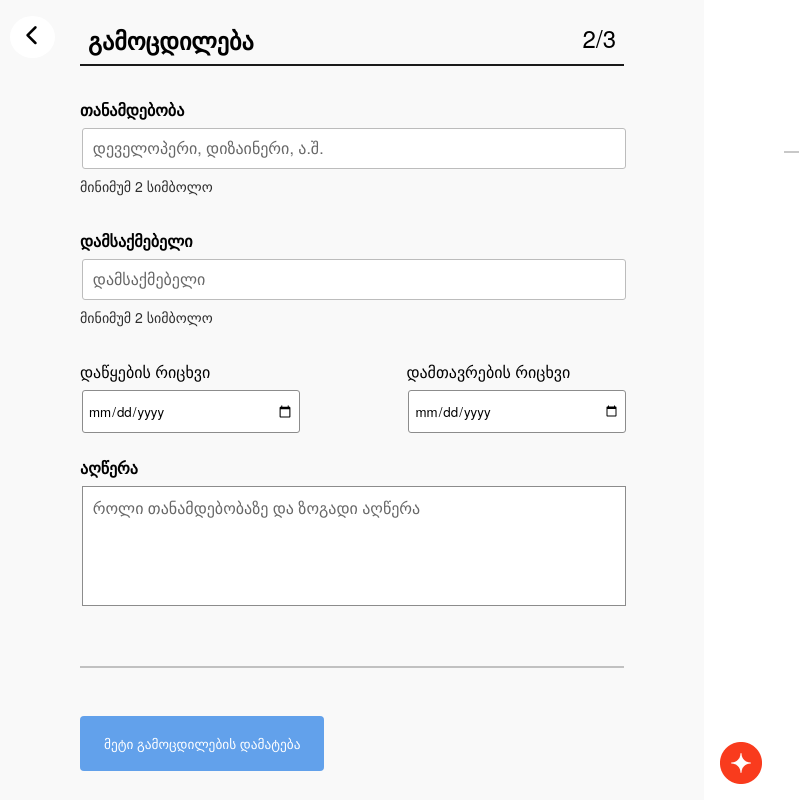
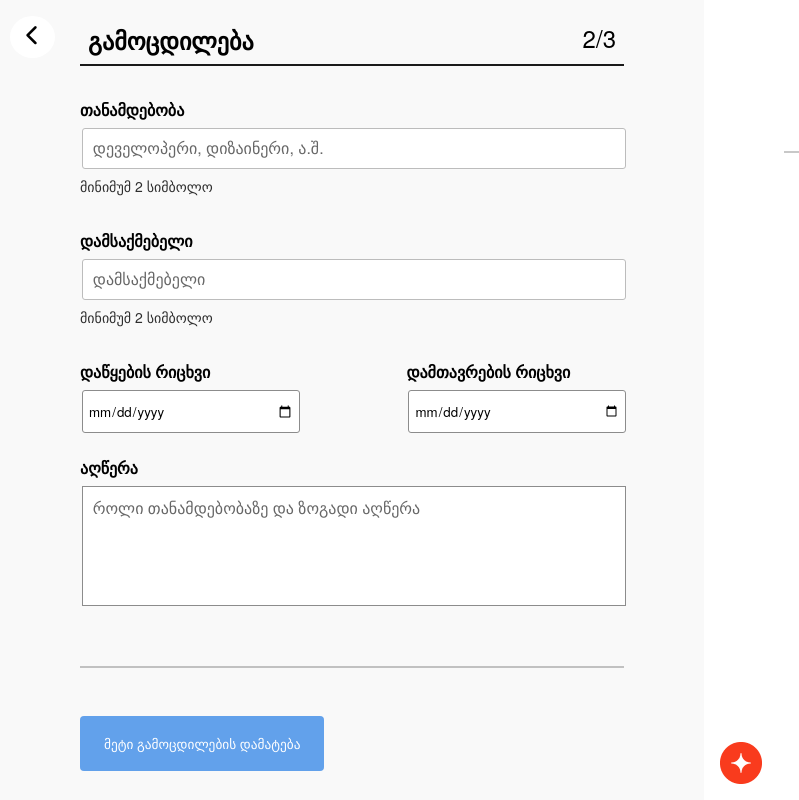
Before and after one commit to nikaKh12/resume-builder, a React (Create React App) app: page /experience in a window 1280 px wide. Shown: the whole page, without its empty margins (0-799 px from the left). Built offline with nearby package versions, Linux system fonts and the light colour scheme; a web font is replaced by a local one.

Commit message:
Fixed classNames

```diff
--- a/src/components/ExperienceFormITem.jsx
+++ b/src/components/ExperienceFormITem.jsx
@@ -16,7 +16,6 @@ function ExperienceFormITem({
   onChange,
 }) {
   const { position, employer, startDate, endDate, description } = experience;
-  console.log(description);
   const isFieldInvalid = (fieldName) => {
     return !fieldName.isValid && fieldName.touched && fieldName.value !== "";
   };
@@ -113,7 +112,7 @@ function ExperienceFormITem({
         <div className="duration-start">
           <label
             for="start"
-            className={`startDate ${
+            className={`top-label ${
               startDate.isValid && startDate.touched && startDate.value !== ""
                 ? "label-success"
                 : !startDate.isValid && startDate.touched
@@ -141,7 +140,7 @@ function ExperienceFormITem({
         <div className="duration-end">
           <label
             for="end"
-            className={`endDate ${
+            className={`top-label ${
               endDate.isValid && endDate.touched && endDate.value !== ""
                 ? "label-success"
                 : !endDate.isValid && endDate.touched
```
